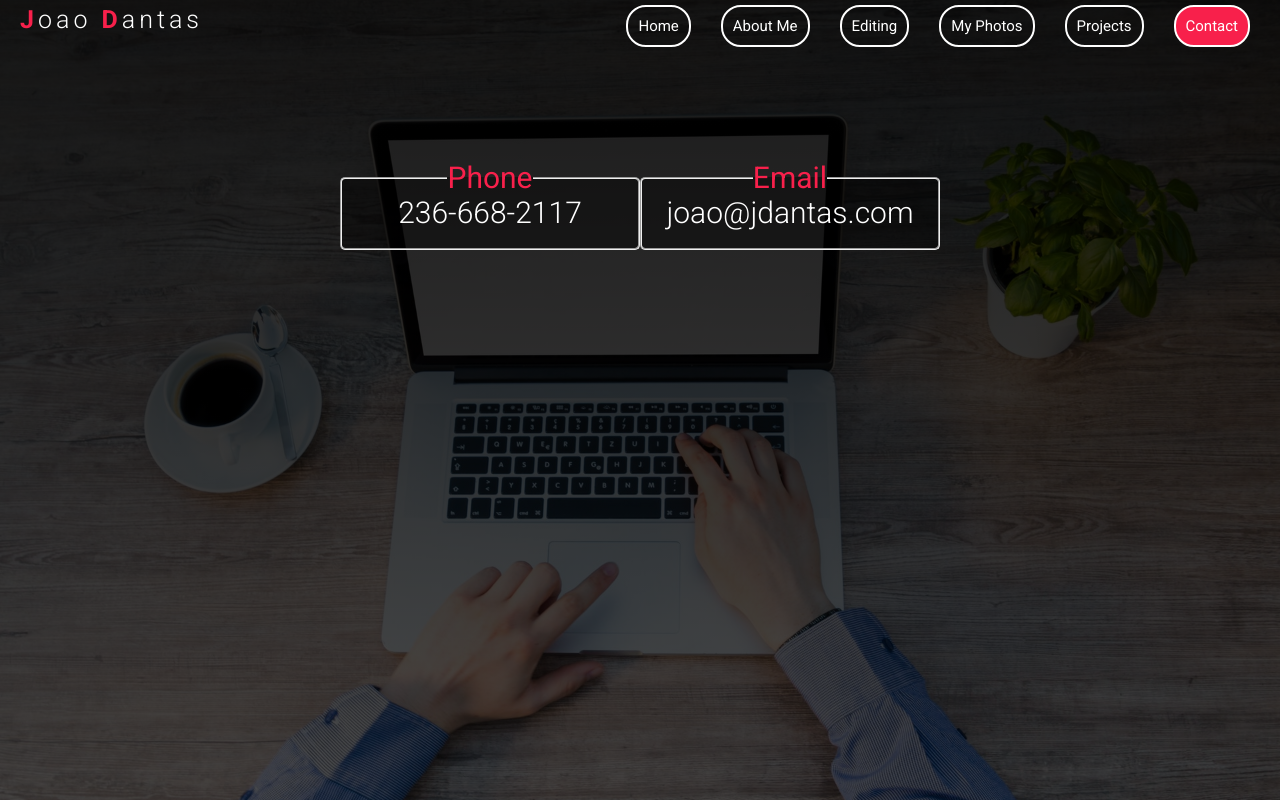
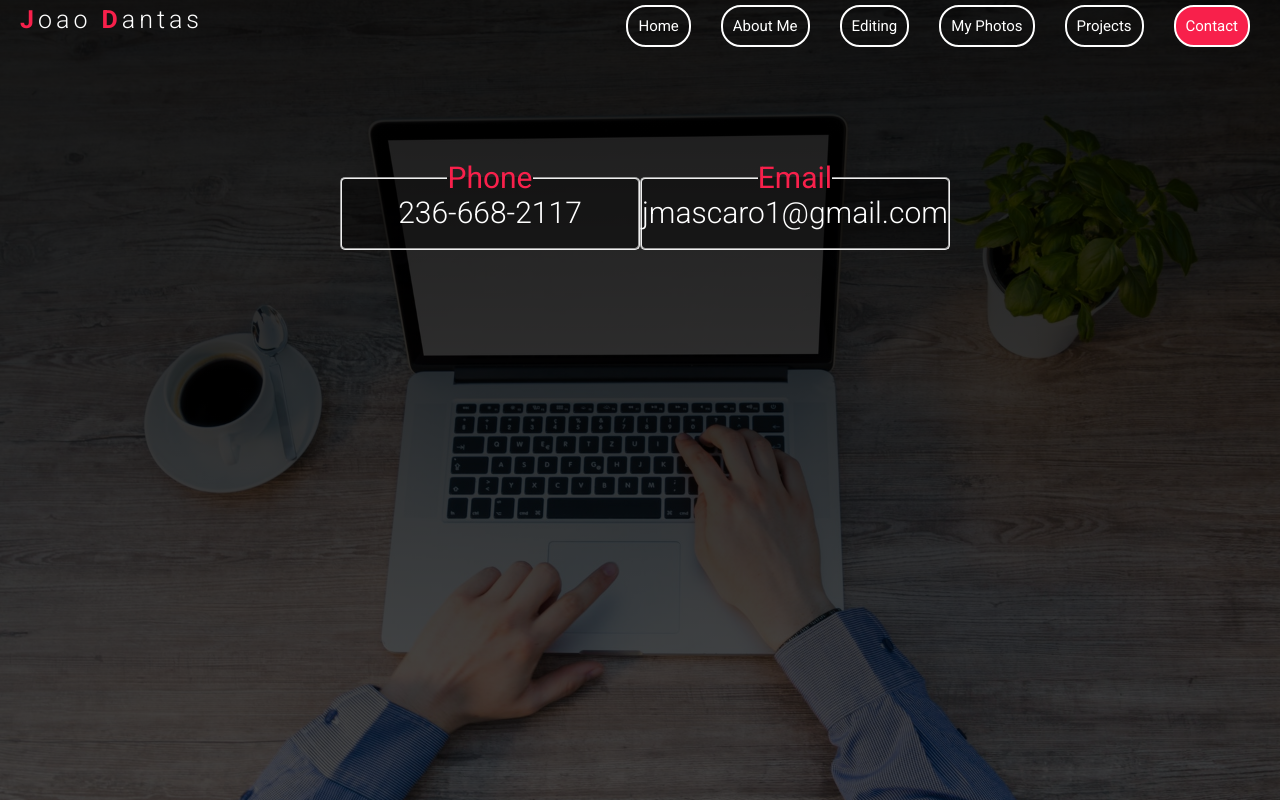
Before and after one commit to joaoguidev/portifolio, a plain HTML site: page contact.html in a window 1280 px wide. Drawn offline with Linux system fonts and the light colour scheme.

Commit message:
email adjust

```diff
--- a/contact.html
+++ b/contact.html
@@ -62,7 +62,7 @@
                 </fieldset>
                 <fieldset class="emailField">
                     <legend>Email</legend>
-                    <span>joao@jdantas.com</span>
+                    <span>jmascaro1@gmail.com</span>
                 </fieldset>
             </main>
             <div class="footer">
```
